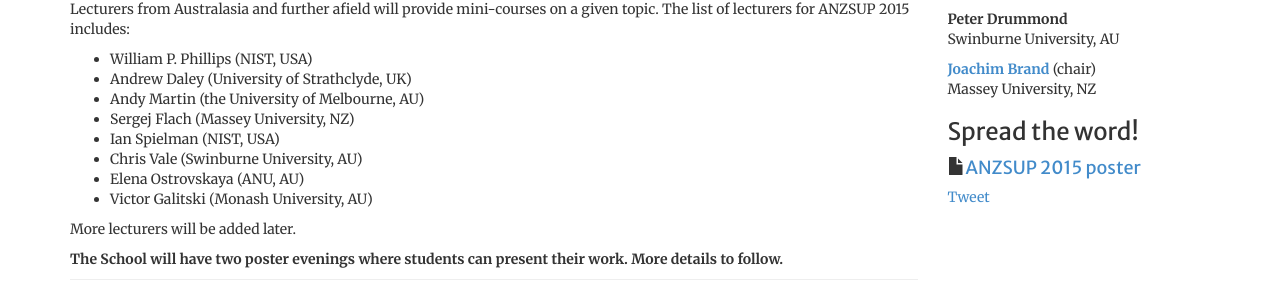
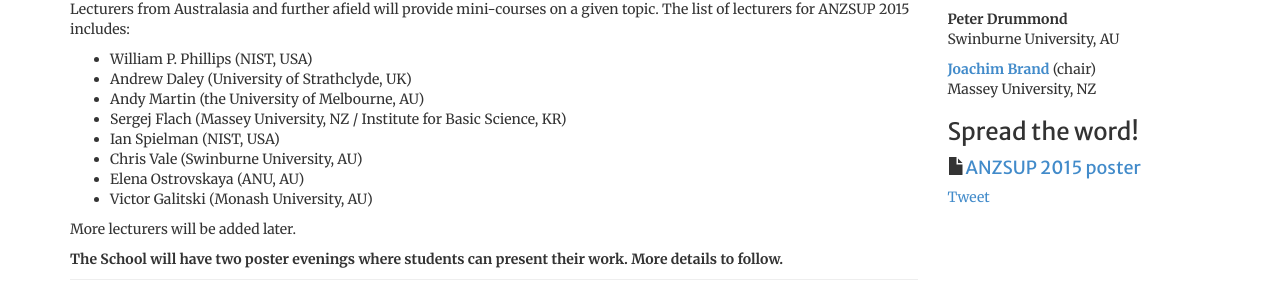
Before and after one commit to anzsup/anzsup.github.io, a Jekyll site: the page built from index.html, in a window 1280 px wide. Shown: the part 564-852 px from the top of the page. Built offline with Jekyll 4.4.1, drawn with Linux system fonts in a browser that asks for light colours; comment, search, counter and statistics services are not loaded.

Commit message:
index: added an affiliation

```diff
--- a/index.html
+++ b/index.html
@@ -53,7 +53,7 @@
             <li>William P. Phillips (NIST, USA)</li>
             <li>Andrew Daley (University of Strathclyde, UK)</li>
             <li>Andy Martin (the University of Melbourne, AU)</li>
-            <li>Sergej Flach (Massey University, NZ)</li>
+            <li>Sergej Flach (Massey University, NZ / Institute for Basic Science, KR)</li>
             <li>Ian Spielman (NIST, USA)</li>
             <li>Chris Vale (Swinburne University, AU)</li>
             <li>Elena Ostrovskaya (ANU, AU)</li>
```
